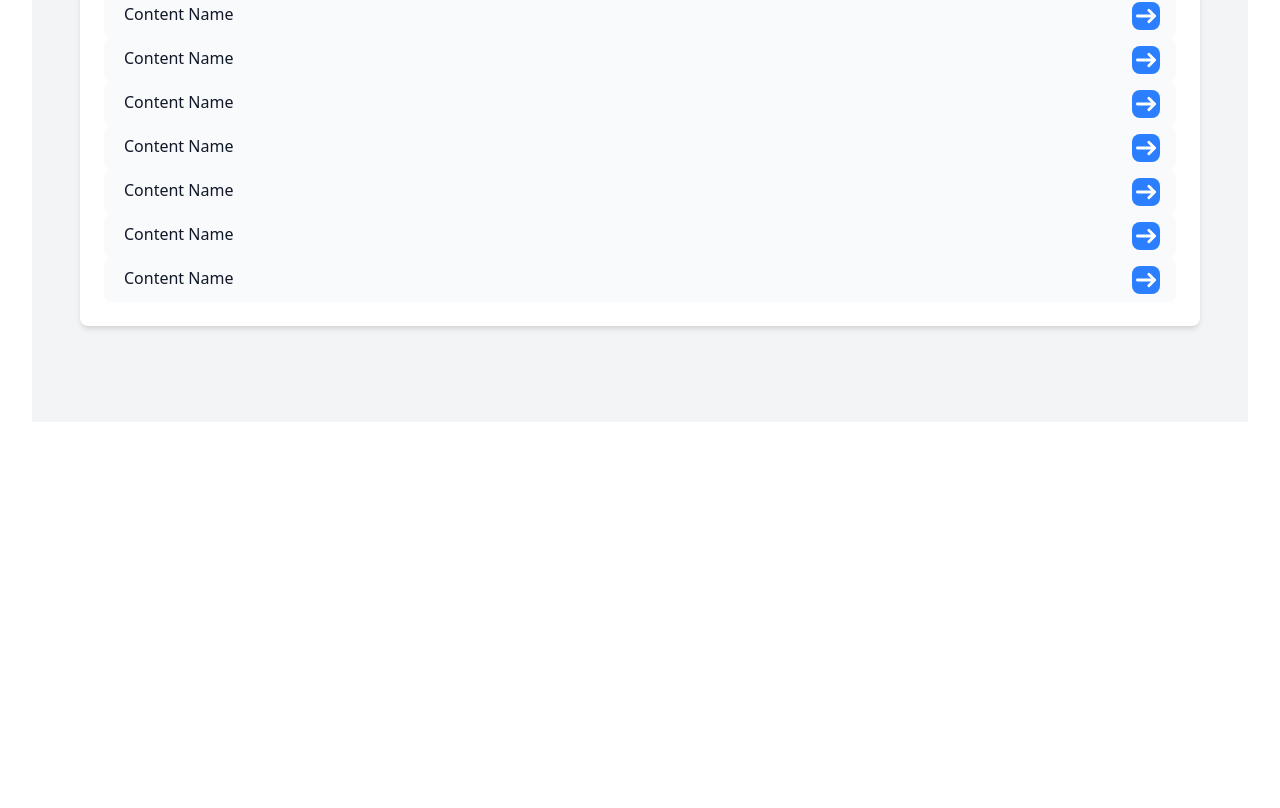
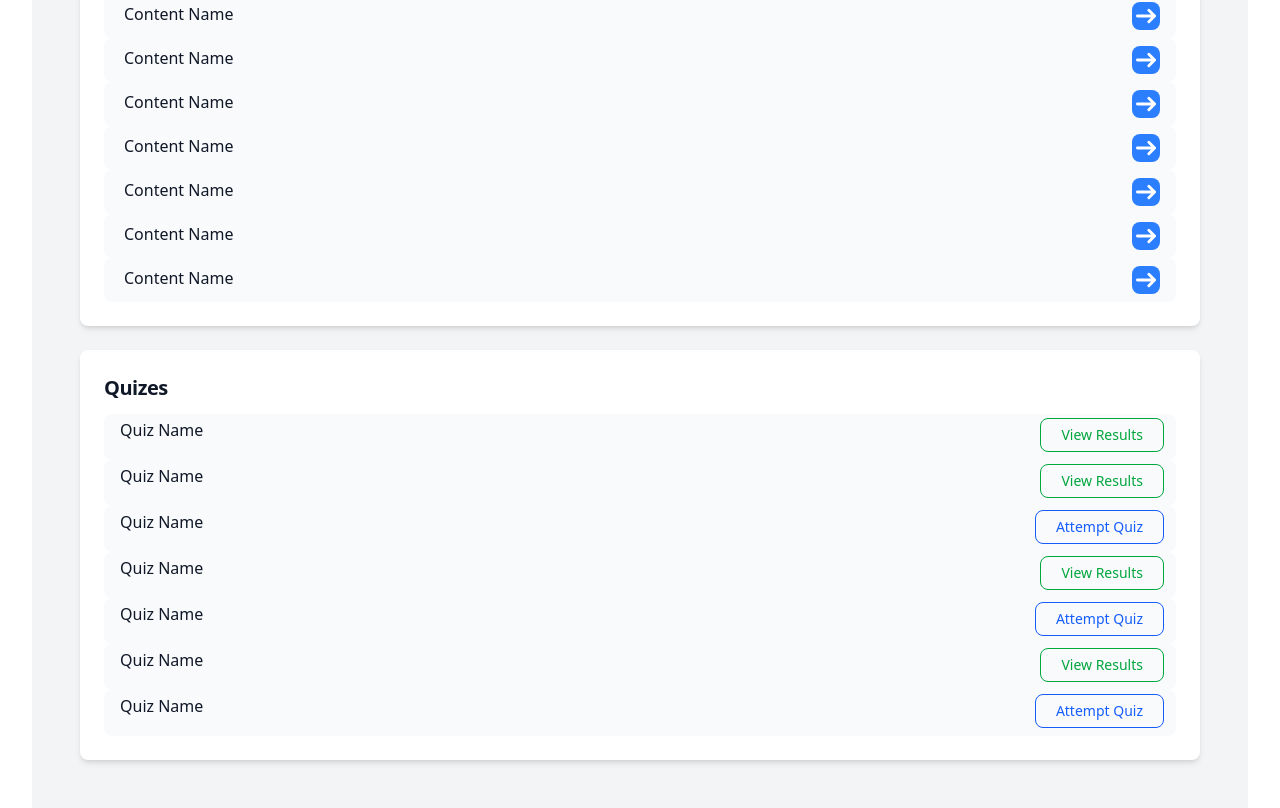
Before and after one commit to vishwaraj-j/e-learning-platform, a React (Vite) app in the folder frontend/: page /module-details in a window 1280 px wide. Shown: the part 562-1370 px from the top of the page. Before the commit the page ends 1008 px from the top, so only its background shows below. Built offline with nearby package versions, Linux system fonts and the light colour scheme.

Commit message:
add module details page

```diff
--- a/frontend/src/App.tsx
+++ b/frontend/src/App.tsx
@@ -13,10 +13,7 @@ function App() {
   ])
 
   return (<>
-  {/* <CourseCatalog/>
-  <Error/>
-  <CourseDetails/>
-  <ModuleDetails/> */}
+
   <RouterProvider router={router}/>
 
   </>
--- a/frontend/src/components/common/Cards.tsx
+++ b/frontend/src/components/common/Cards.tsx
@@ -1,3 +1,4 @@
+import { NavLink } from "react-router-dom";
 import React from "react"
 interface CardProps{
   title?: string;
@@ -35,8 +36,8 @@ isEnrolled?
   </div>
   :
   <div className="px-6 pt-4 pb-2">
-    <button className="bg-blue-500 hover:bg-blue-700 text-white font-bold py-2 px-4 rounded mr-2 mb-2  px-3 py-1">View Details
-    </button>
+    <NavLink to = "/course-details" className="bg-blue-500 hover:bg-blue-700 text-white font-bold py-2 px-4 rounded mr-2 mb-2  px-3 py-1">View Details
+    </NavLink>
     <button className="bg-transparent hover:bg-green-600 text-green-700 font-semibold hover:text-white py-2 px-4 border border-green-500 hover:border-transparent rounded mr-2 mb-2  px-3 py-1">Enroll
     </button>
   </div>
--- a/frontend/src/components/common/ModuleCard.tsx
+++ b/frontend/src/components/common/ModuleCard.tsx
@@ -1,4 +1,5 @@
 import React from "react"
+import { NavLink } from "react-router-dom";
 interface ModuleCardProps{
   title?: string;
   isModule?: boolean
@@ -6,40 +7,27 @@ interface ModuleCardProps{
 }
 export const ModuleCard: React.FC<ModuleCardProps> = ({
     title= "Module Name",
-    isComplete = true,
+    isComplete = false,
     isModule = true
 }) => {
   return (
 <>
-        {/* <div className="w-300 bg-gray-100 p-3 rounded-lg ">
     <ul className="space-y-2 font-medium">
         <li>
-                    <a href="#" className="flex items-center justify-between mb-2 p-2 text-gray-900 bg-white rounded-lg dark:text-white hover:bg-gray-300 dark:hover:bg-gray-700 group">
-                        <span className="ms-3">Courses</span>
-                        <input type="checkbox" className=" w-4 h-4 border border-gray-400 rounded-sm bg-white" />
-                    </a>
-                </li>
-            </ul>
-        </div> */}
-         <ul className="space-y-2 font-medium">
-                <li>
-                    <a href="#" className="flex justify-between p-2 text-gray-900 bg-gray-50 rounded-lg dark:text-white hover:bg-gray-300 dark:hover:bg-gray-700 ">
+            <NavLink to="/module-details" className="flex justify-between p-2 text-gray-900 bg-gray-50 rounded-lg dark:text-white hover:bg-gray-300 dark:hover:bg-gray-700 ">
                 <span className="ms-3">{title}</span>
                 {isModule?
-
                     <input type="checkbox" className=" w-4 h-4 border border-gray-400 rounded-sm bg-white" checked={isComplete}/>
                 :
                     <button type="button" className="text-white bg-blue-500 hover:bg-blue-700 font-medium rounded-lg text-sm p-1 text-center inline-flex items-center me-2 dark:bg-blue-600 dark:hover:bg-blue-700 dark:focus:ring-blue-800">
                         <svg className="w-5 h-5" aria-hidden="true" xmlns="http://www.w3.org/2000/svg" fill="none" viewBox="0 0 14 10">
-<path stroke="currentColor" stroke-linecap="round" stroke-linejoin="round" stroke-width="2" d="M1 5h12m0 0L9 1m4 4L9 9"/>
+                            <path stroke="currentColor" strokeLinecap="round" strokeLinejoin="round" strokeWidth="2" d="M1 5h12m0 0L9 1m4 4L9 9"/>
                         </svg>
-<span className="sr-only">Icon description</span>
                     </button>
                 }
-                    </a>
+            </NavLink>
         </li>
     </ul>
-
 </>
   )
 }
--- a/frontend/src/components/common/Sidebar.tsx
+++ b/frontend/src/components/common/Sidebar.tsx
@@ -1,6 +1,7 @@
 import { useState, Fragment } from 'react'
 import { Dialog, Transition } from '@headlessui/react'
 import { XMarkIcon } from '@heroicons/react/24/outline'
+import { NavLink } from 'react-router-dom'
 
 export default function Sidebar() {
   const [open, setOpen] = useState(false)
@@ -64,14 +65,14 @@ export default function Sidebar() {
 
       <ul className="space-y-2 font-medium">
          <li>
-            <a href="#" className="flex items-center p-2 text-gray-900 bg-gray-100 rounded-lg dark:text-white hover:bg-gray-300 dark:hover:bg-gray-700 group">
+            <NavLink to="#" className="flex items-center p-2 text-gray-900 bg-gray-100 rounded-lg dark:text-white hover:bg-gray-300 dark:hover:bg-gray-700 group">
                <span className="ms-3">Courses</span>
-            </a>
+            </NavLink>
          </li>
           <li>
-            <a href="#" className="flex items-center p-2 text-gray-900 bg-gray-100 rounded-lg dark:text-white hover:bg-gray-300 dark:hover:bg-gray-700 group">
+            <NavLink to="#" className="flex items-center p-2 text-gray-900 bg-gray-100 rounded-lg dark:text-white hover:bg-gray-300 dark:hover:bg-gray-700 group">
                <span className="ms-3">Quizes</span>
-            </a>
+            </NavLink>
          </li>
 
 
--- a/frontend/src/pages/CourseDetails.tsx
+++ b/frontend/src/pages/CourseDetails.tsx
@@ -53,7 +53,7 @@ export default function CourseDetails() {
     <section className="flex flex-col bg-white rounded-lg p-6 shadow-md  w-full">
 		<h3 className='text-xl font-semibold tracking-tight text-gray-900 mb-3'>Modules</h3>
     {modules.map((module)=>(
-      <ModuleCard title={module.title} isComplete={module.isComplete}/>
+      <ModuleCard key={module.id} title={module.title} isComplete={module.isComplete}/>
     ))}
     </section>
 	</div>
--- a/frontend/src/pages/ModuleDetails.tsx
+++ b/frontend/src/pages/ModuleDetails.tsx
@@ -1,6 +1,7 @@
 import Navbar from '../components/common/Navbar'
 import Sidebar from '../components/common/Sidebar'
 import { ModuleCard } from '../components/common/ModuleCard'
+import { NavLink } from 'react-router-dom'
 
 
 const contents = [
@@ -13,6 +14,15 @@ const contents = [
   {id:7, title:"Content Name", isComplete:true},
   {id:8, title:"Content Name", isComplete:false}
 ]
+const quizes = [
+  {id:1, title:"Quiz Name", isComplete:true},
+  {id:3, title:"Quiz Name", isComplete:true},
+  {id:4, title:"Quiz Name", isComplete:false},
+  {id:5, title:"Quiz Name", isComplete:true},
+  {id:6, title:"Quiz Name", isComplete:false},
+  {id:7, title:"Quiz Name", isComplete:true},
+  {id:8, title:"Quiz Name", isComplete:false}
+]
 
 export default function ModuleDetails() {
 
@@ -20,7 +30,6 @@ export default function ModuleDetails() {
     <>
     <Navbar/>
     <Sidebar/>
-
     <header className="relative bg-white shadow-sm">
       <div className="flex justify-between mx-auto max-w-7xl px-4 pb-1 pt-2 mt-2  sm:px-6 lg:px-8">
         <h1 className="text-3xl font-bold tracking-tight text-gray-900">Module Title</h1>
@@ -31,42 +40,41 @@ export default function ModuleDetails() {
       <div className="pb-2 mx-auto max-w-7xl  lg:px-8">
         <h6 className=''>Course - Course Title</h6>
       </div>
-
-
     </header>
     <main>
       <div className="mx-auto max-w-7xl px-4 py-6 sm:px-6 lg:px-8" >
-
-
-
         <div className="py-12 px-12 space-y-12 bg-gray-100 min-h-screen w-full">
-
-
           <div className="flex flex-col h-full w-full mx-auto  space-y-6">
             <section className="flex flex-col bg-white rounded-lg p-6 shadow-md  w-full">
-
                 Detailed description of the module.
                 Lorem, ipsum dolor sit amet consectetur adipisicing elit. Eaque vitae accusantium, et modi similique atque quibusdam eius ipsam ad veniam magnam fugiat dolorum amet aspernatur consequatur illum voluptatibus inventore. Incidunt?Ab sapiente quisquam facere assumenda esse nisi fuga dolor error aspernatur accusamus libero deleniti, quae tenetur! Quas ducimus laborum et quo eos ipsam adipisci illum. Recusandae cumque necessitatibus eius maxime.Laboriosam asperiores quam reprehenderit, nam totam rem voluptatibus beatae iure fuga vel architecto, necessitatibus possimus similique ea, molestiae minima recusandae quia. Ratione ab, fugiat animi expedita aut nesciunt ducimus placeat.
-
             </section>
-
             <section className="flex flex-col bg-white rounded-lg p-6 shadow-md  w-full">
               <h3 className='text-xl font-semibold tracking-tight text-gray-900 mb-3'>Content</h3>
               {contents.map((content)=>(
-      <ModuleCard isModule={false} title={content.title} isComplete={content.isComplete}/>
+                  <ModuleCard key={content.id} isModule={false} title={content.title} isComplete={content.isComplete}/>
+              ))}
+            </section>
+            <section className="flex flex-col bg-white rounded-lg p-6 shadow-md  w-full">
+              <h3 className='text-xl font-semibold tracking-tight text-gray-900 mb-3'>Quizes</h3>
+              {quizes.map((quiz)=>(
+                 <ul className="space-y-2 font-medium">
+        <li>
+            <NavLink to="/module-details" className="flex justify-between p-1 text-gray-900 bg-gray-50 rounded-lg dark:text-white hover:bg-gray-300 dark:hover:bg-gray-700 ">
+                <span className="ms-3">{quiz.title}</span>
+                {quiz.isComplete?
+                  <button type="button" className="text-green-600 hover:text-white border border-blue6700 hover:bg-green-600 font-medium rounded-lg text-sm px-5 py-1.5 text-center me-2 mb-1">View Results</button>
+                  :
+                  <button type="button" className="text-blue-600 hover:text-white border border-blue6700 hover:bg-blue-600 font-medium rounded-lg text-sm px-5 py-1.5 text-center me-2 mb-1">Attempt Quiz</button>
+                }
+
+            </NavLink>
+        </li>
+    </ul>
               ))}
             </section>
           </div>
-
         </div>
-
-
-
-
-
-
-
-
       </div>
     </main>
 
```
Also changed, not shown: frontend/src/pages/CourseCatalog.tsx (+12 -13 lines). Lines whose indentation alone changed are shown as unchanged.
